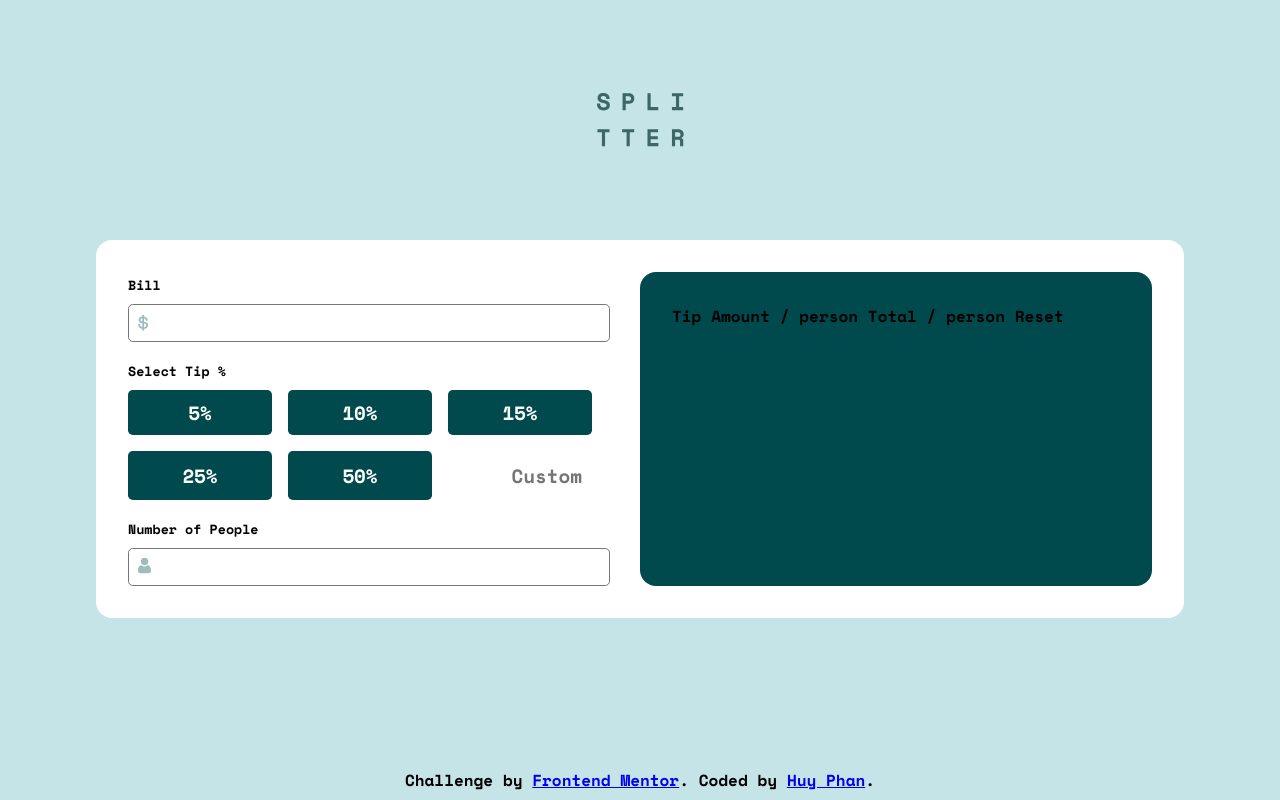
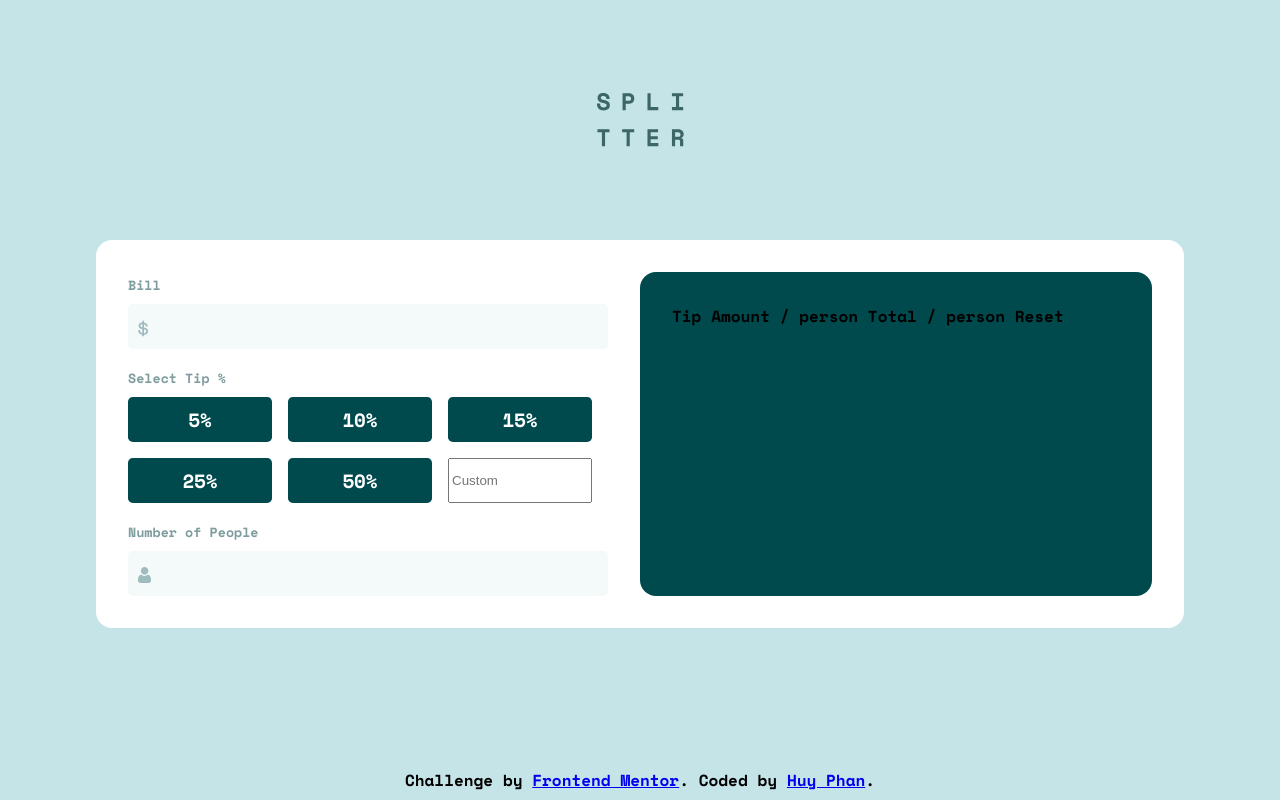
Before and after one commit to huyphan2210/tip-calculator-react, a React (Vite) app: page / in a window 1280 px wide. Built offline with nearby package versions, Linux system fonts and the light colour scheme.

Commit message:
Almost finish styling

```diff
--- a/src/Calculator.css
+++ b/src/Calculator.css
@@ -1,6 +1,10 @@
 :root {
     --strong-cyan: hsl(172, 67%, 45%);
     --very-dark-cyan: hsl(183, 100%, 15%);
+    --dark-grayish-cyan: hsl(186, 14%, 43%);
+    --grayish-cyan: hsl(184, 14%, 56%);
+    --light-grayish-cyan: hsl(185, 41%, 84%);
+    --very-light-grayish-cyan: hsl(189, 41%, 97%);
 }
 
 .calculator {
@@ -14,9 +18,16 @@
         .input:first-child {
             margin-block-end: 1rem;
         }
+
+        .input label {
+            color: var(--grayish-cyan);
+        }
         .selectTip {
             margin-block: 1rem;
         }
+            .selectTip label {
+                color: var(--grayish-cyan);
+            }
         #tipPercentage {
             display: grid;
             grid-template-columns: 30% 30% 30%;
@@ -39,21 +50,95 @@
                     background-color: var(--strong-cyan);
                 }
 
-            #tipPercentage input {
-                font-family: 'Space Mono', sans-serif;
-                border-style: solid;
-                border-radius: 0.3rem;
-                padding: 0.5rem;
-                font-size: 1.2rem;
-                border-color: transparent;
+            #tipPercentage div {
+                position: relative;
             }
-                #tipPercentage input::placeholder {
 
+                #tipPercentage div input {
+                    color: var(--very-dark-cyan);
+                    width: calc(100% - 1rem);
                     text-align: end;
+                    font-family: 'Space Mono', sans-serif;
+                    border-style: solid;
+                    border-radius: 0.3rem;
+                    padding: 0.5rem;
+                    font-size: 1.2rem;
+                    border-color: transparent;
+                    background-color: var(--very-light-grayish-cyan);
+                }
+
+                    #tipPercentage div input::placeholder {
+                        text-align: center;
+                        color: var(--dark-grayish-cyan);
+                    }
+                    #tipPercentage div input:focus {
+                        outline-color: var(--strong-cyan);
+                        caret-color: var(--strong-cyan);
+                    }
+
+                #tipPercentage div img {
+                    position: absolute;
+                    display: none;
+                    left: 0.5rem;
+                    transform: translate(0, 1rem);
                 }
 
     .result {
+        position: relative;
         background-color: var(--very-dark-cyan);
         padding: 2rem;
         border-radius: 1rem;
     }
+        .calc {
+            display: flex;
+            align-items: center;
+            justify-content: space-between;
+            color: var(--grayish-cyan);
+        }
+            .calc span {
+                color: white;
+                display: block;
+            }
+            .calc h1 {
+                color: var(--strong-cyan);
+            }
+
+        .result button {
+            text-transform: uppercase;
+            position: absolute;
+            width: calc(100% - 4rem);
+            padding: 0.5rem;
+            font-family: 'Space Mono', sans-serif;
+            border-radius: 0.3rem;
+            bottom: 2rem;
+            background-color: var(--strong-cyan);
+            font-size: 1.2rem;
+        }
+            .result button:hover {
+                cursor: pointer;
+            }
+            .result button:disabled {
+                opacity: 0.2;
+                cursor: not-allowed;
+            }
+
+@media screen and (max-aspect-ratio: 1) and (max-width: 767px) {
+    .calculator {
+        grid-template-columns: auto;
+    }
+        .inputs {
+            margin-right: 0;
+            margin-block-end: 2rem;
+        }
+
+        #tipPercentage {
+            grid-template-columns: 45% 45%;
+            column-gap: 10%;
+        }
+
+
+    .result button {
+        width: 100%;
+        position: static;
+    }
+}
--- a/src/components/CustomInput.css
+++ b/src/components/CustomInput.css
@@ -1,5 +1,3 @@
-
-
 .input label {
     display: block;
 }
@@ -10,15 +8,26 @@
             position: absolute;
             top: 0;
             left: 0.6rem;
-                transform: translate(0, calc(50% + 0.1rem));
+            transform: translate(0, 1rem);
         }
         .input div input {
+            background-color: var(--very-light-grayish-cyan);
+            color: var(--very-dark-cyan);
+            font-size: 1.2rem;
+            text-align: end;
             margin-block-start: 0.5rem;
             display: block;
             width: calc(100% - 1rem);
             padding: 0.5rem;
-                border-width: 0.1rem;
+            border-width: 0rem;
             border-radius: 0.3rem;
             border-style: solid;
             font-family: 'Space Mono', sans-serif;
         }
+            .input div input::placeholder {
+                color: var(--dark-grayish-cyan);
+            }
+            .input div input:focus {
+                outline-color: var(--strong-cyan);
+                caret-color: var(--strong-cyan);
+            }
--- a/src/index.css
+++ b/src/index.css
@@ -29,7 +29,7 @@ body {
     text-align: center;
   }
 
-@media screen and (max-aspect-ratio: 1) {
+@media screen and (max-aspect-ratio: 1) and (max-width: 767px) {
   header {
     height: 20vh;
   }
```
Lines whose indentation alone changed are shown as unchanged.
